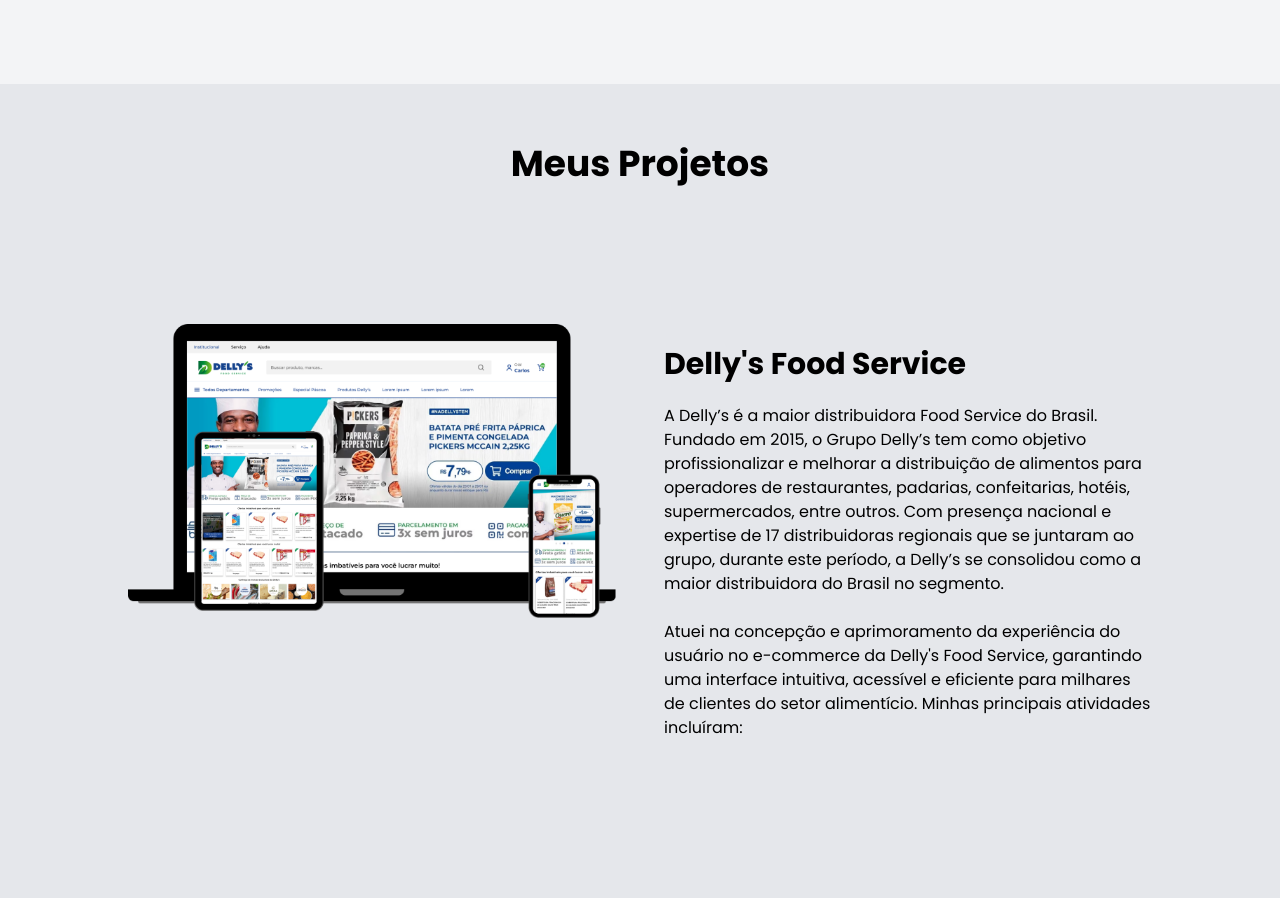
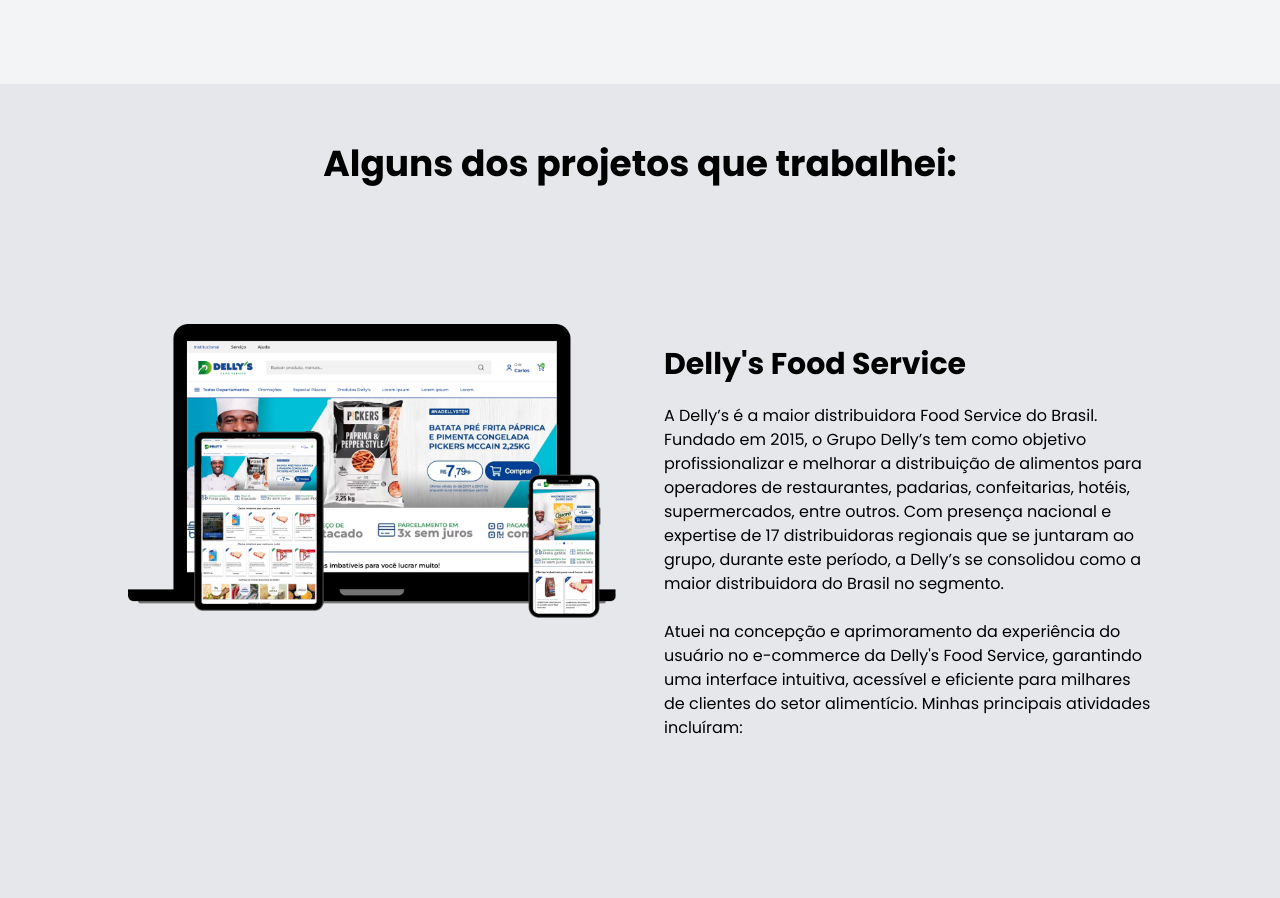
Before and after one commit to DaviGDias/portifolio, a Next.js app: page / in a window 1280 px wide. Shown: the part 1580-2478 px from the top of the page. Built offline with nearby package versions, Linux system fonts and the light colour scheme.

Commit message:
Update Section2.tsx

```diff
--- a/components/Home/Section2/Section2.tsx
+++ b/components/Home/Section2/Section2.tsx
@@ -9,7 +9,7 @@
 const Section2 = () => {
   return (
     <div className='w-full flex justify-center flex-col items-center  bg-gray-200'>
-        <Title>Meus Projetos</Title>
+        <Title>Alguns dos projetos que trabalhei:</Title>
     <div id='projeto' className='w-full md:pt=[12vh] bg-gray-200 overflow-hidden relative'>
 
 
```
